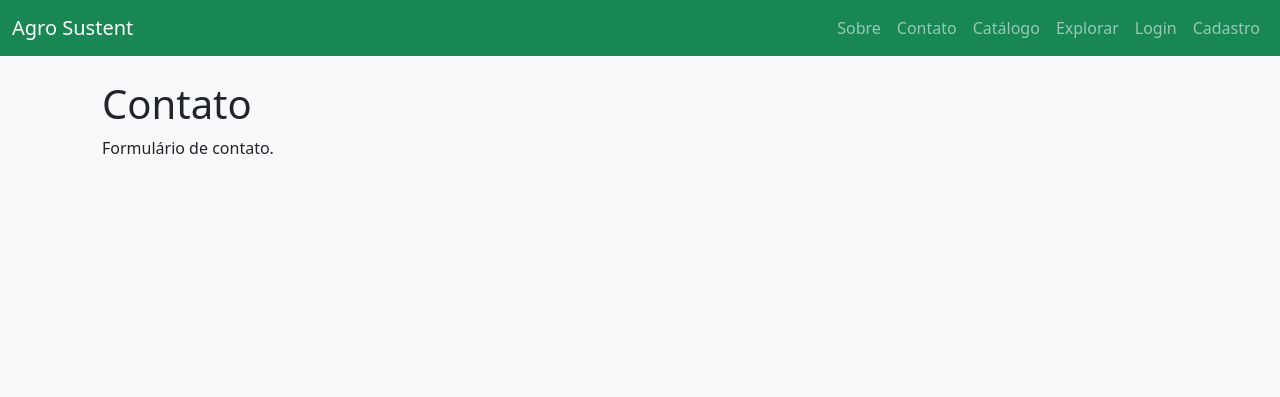
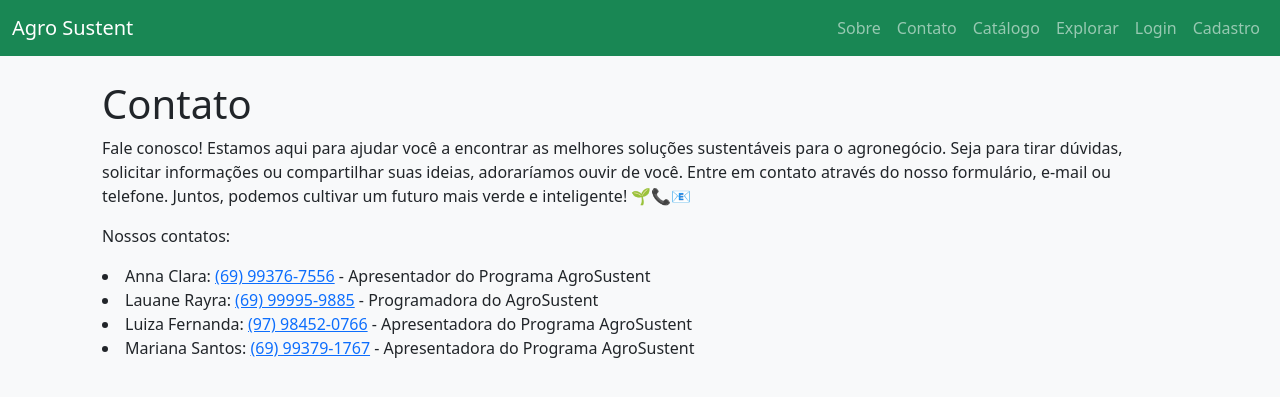
Before and after one commit to marianasantosmendes/AgroSustent, a Flask app: page /contato in a window 1280 px wide. Shown: the top 397 px of the page. Run offline with Flask 3, Linux system fonts and the light colour scheme.

Commit message:
adicionei os nossos contatos e coloquei informações sobre o AgroSustent

```diff
--- a/templates/base.html
+++ b/templates/base.html
@@ -2,7 +2,7 @@
 <html lang="pt-br">
 <head>
   <meta charset="UTF-8">
-  <title>{{ title or "Agro Sustent" }}</title>
+  <title>{{ title or "AgroSustent" }}</title>
   <meta name="viewport" content="width=device-width,initial-scale=1">
   <link href="https://cdn.jsdelivr.net/npm/bootstrap@5.3.2/dist/css/bootstrap.min.css" rel="stylesheet">
   <link rel="stylesheet" href="{{ url_for('static', filename='css/catalog.css') }}">
--- a/templates/contato.html
+++ b/templates/contato.html
@@ -1 +1,13 @@
-{% extends 'base.html' %}{% block content %}<h1>Contato</h1><p>Formulário de contato.</p>{% endblock %}
+{% extends 'base.html' %}{% block content %}<h1>Contato</h1><p>
+Fale conosco! Estamos aqui para ajudar você a encontrar as melhores soluções sustentáveis para o agronegócio. Seja para tirar dúvidas, solicitar informações ou compartilhar suas ideias, adoraríamos ouvir de você.
+Entre em contato através do nosso formulário, e-mail ou telefone. Juntos, podemos cultivar um futuro mais verde e inteligente! 🌱📞📧</p>
+
+<p>Nossos contatos:</p>
+<ul></ul>
+    <li>Anna Clara: <a href="tel:+5569993767556">(69) 99376-7556</a> - Apresentador do Programa AgroSustent</li>
+    <li>Lauane Rayra: <a href="tel:+5569999959885">(69) 99995-9885</a> - Programadora do AgroSustent</li>
+    <li>Luiza Fernanda: <a href="tel:+5597984520766">(97) 98452-0766</a> - Apresentadora do Programa AgroSustent</li>
+    <li>Mariana Santos: <a href="tel:+5569993791767">(69) 99379-1767</a> - Apresentadora do Programa AgroSustent</li>
+</ul>
+
+{% endblock %}
--- a/templates/index.html
+++ b/templates/index.html
@@ -1,7 +1,7 @@
 {% extends "base.html" %}
 {% block content %}
 <div class="text-center py-5" style="background:#f7f9f7;">
-  <h1>Bem-vindo ao Agro Sustent</h1>
+  <h1>Bem-vindo ao AgroSustent</h1>
   <p class="lead">A conexão entre produtores e consumidores.</p>
   <a class="btn btn-success" href="{{ url_for('catalogo') }}">Explorar Produtos</a>
 </div>
--- a/templates/sobre.html
+++ b/templates/sobre.html
@@ -1 +1,4 @@
-{% extends 'base.html' %}{% block content %}<h1>Sobre</h1><p>Informações sobre o projeto.</p>{% endblock %}
+{% extends 'base.html' %}{% block content %}<h1>Sobre</h1>
+<p>O Agro Sustent nasceu com a missão de unir o campo e a tecnologia em prol de um futuro mais verde, inteligente e responsável. Nosso propósito é mostrar que o agronegócio pode  e deve andar lado a lado com a sustentabilidade, buscando práticas que respeitem o meio ambiente sem deixar de lado a produtividade e a inovação.
+Aqui, acreditamos que pequenas mudanças geram grandes impactos. Por isso, incentivamos o uso consciente dos recursos naturais, a valorização do produtor rural e a adoção de soluções tecnológicas que tornam o campo mais eficiente e sustentável.
+O Agro Sustent é mais do que um projeto: é um movimento em defesa de uma agropecuária moderna, ética e comprometida com o planeta. Trabalhamos para inspirar produtores, consumidores e empreendedores a fazerem parte dessa transformação  porque o futuro do agro é sustentável, e ele começa agora! 🌍</p>{% endblock %}
```
Also changed, not shown: instance/agrosustent.db.
